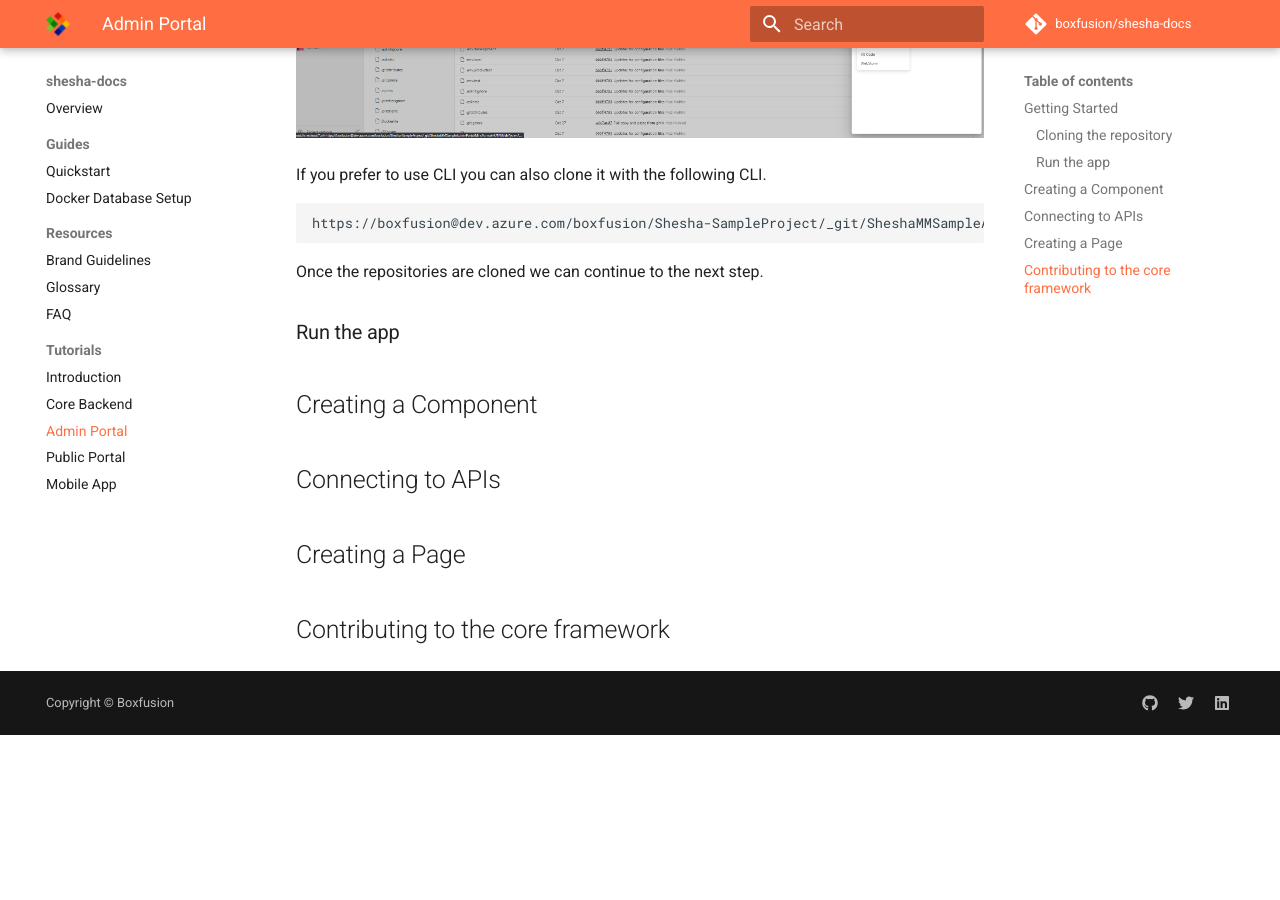
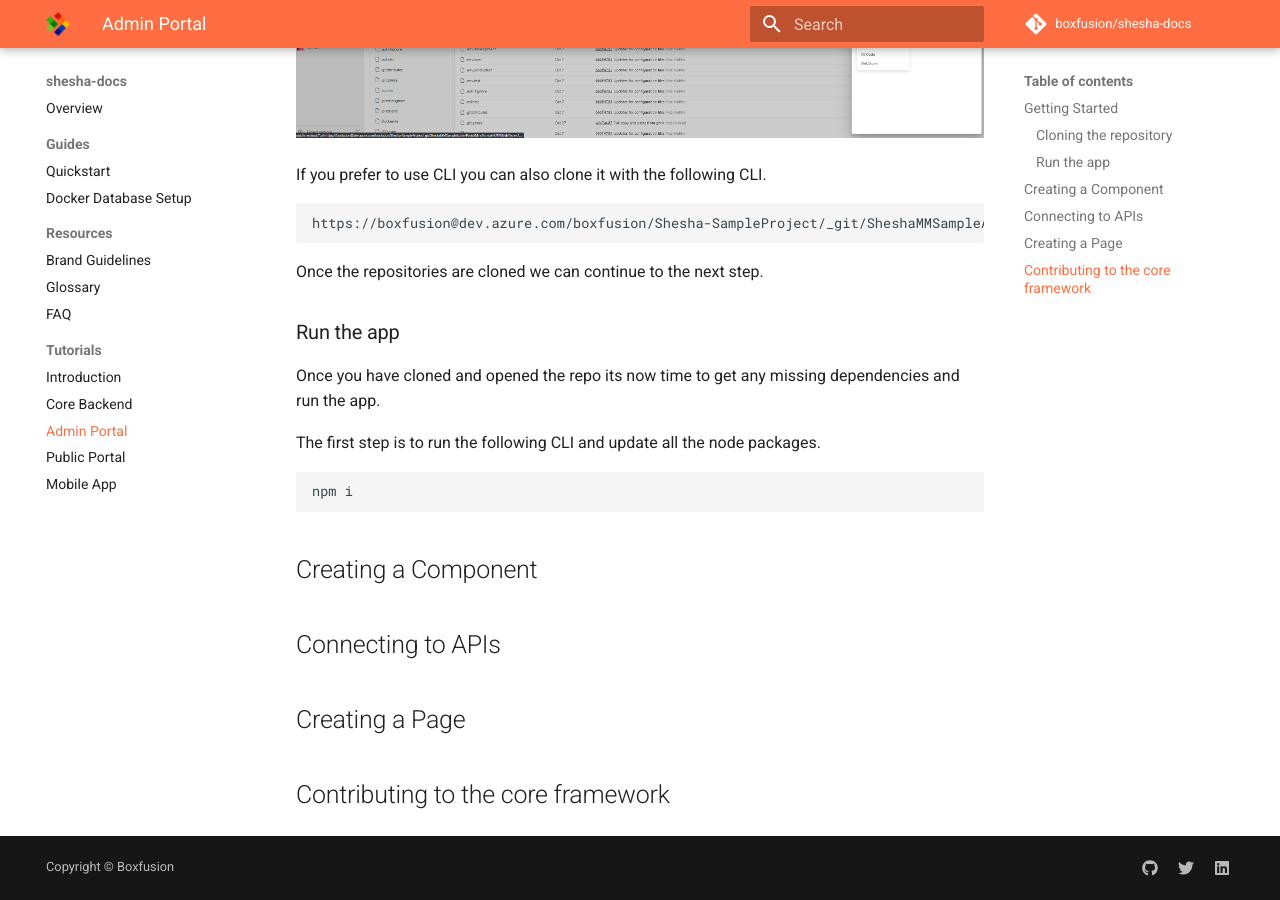
Before and after one commit to Boxfusion/shesha-docs, an MkDocs documentation site: the page built from docs/tutorials/02-admin-portal.md, in a window 1280 px wide and 900 px high, scrolled down 969 px. Built offline with MkDocs 1.6.1 and Material for MkDocs 9.7.7, drawn with Linux system fonts in a browser that asks for light colours; comment, search, counter and statistics services are not loaded; before the commit the page ends 1704 px from its top, so only the background shows below that.

Commit message:
Update 02-admin-portal.md

````diff
--- a/docs/tutorials/02-admin-portal.md
+++ b/docs/tutorials/02-admin-portal.md
@@ -28,6 +28,15 @@ Once the repositories are cloned we can continue to the next step.
 
 ### Run the app
 
+Once you have cloned and opened the repo its now time to get any missing dependencies and run the app.
+
+The first step is to run the following CLI and update all the node packages.
+
+``` shell
+npm i
+```
+
+
 ## Creating a Component
 
 ## Connecting to APIs
````
